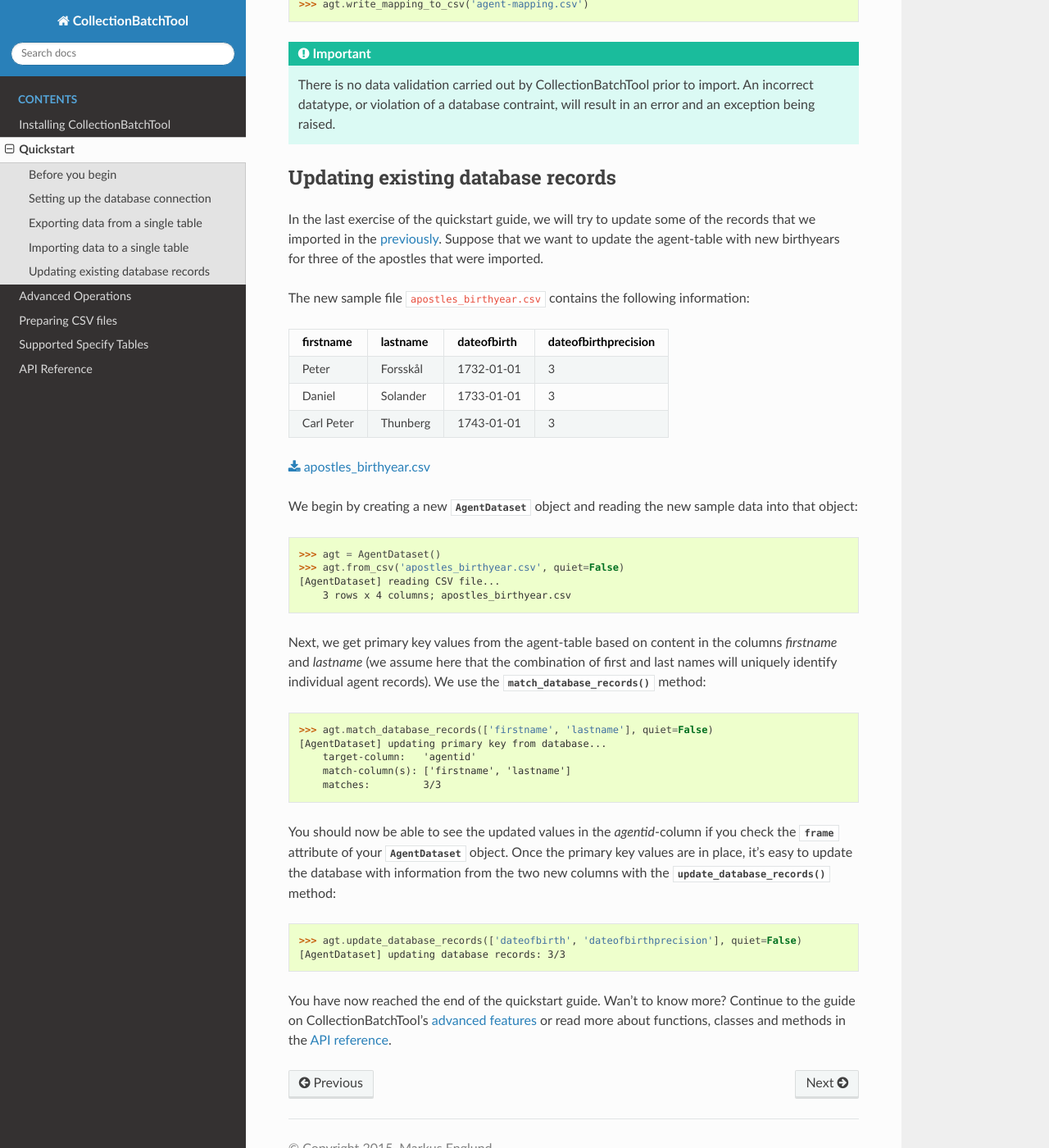
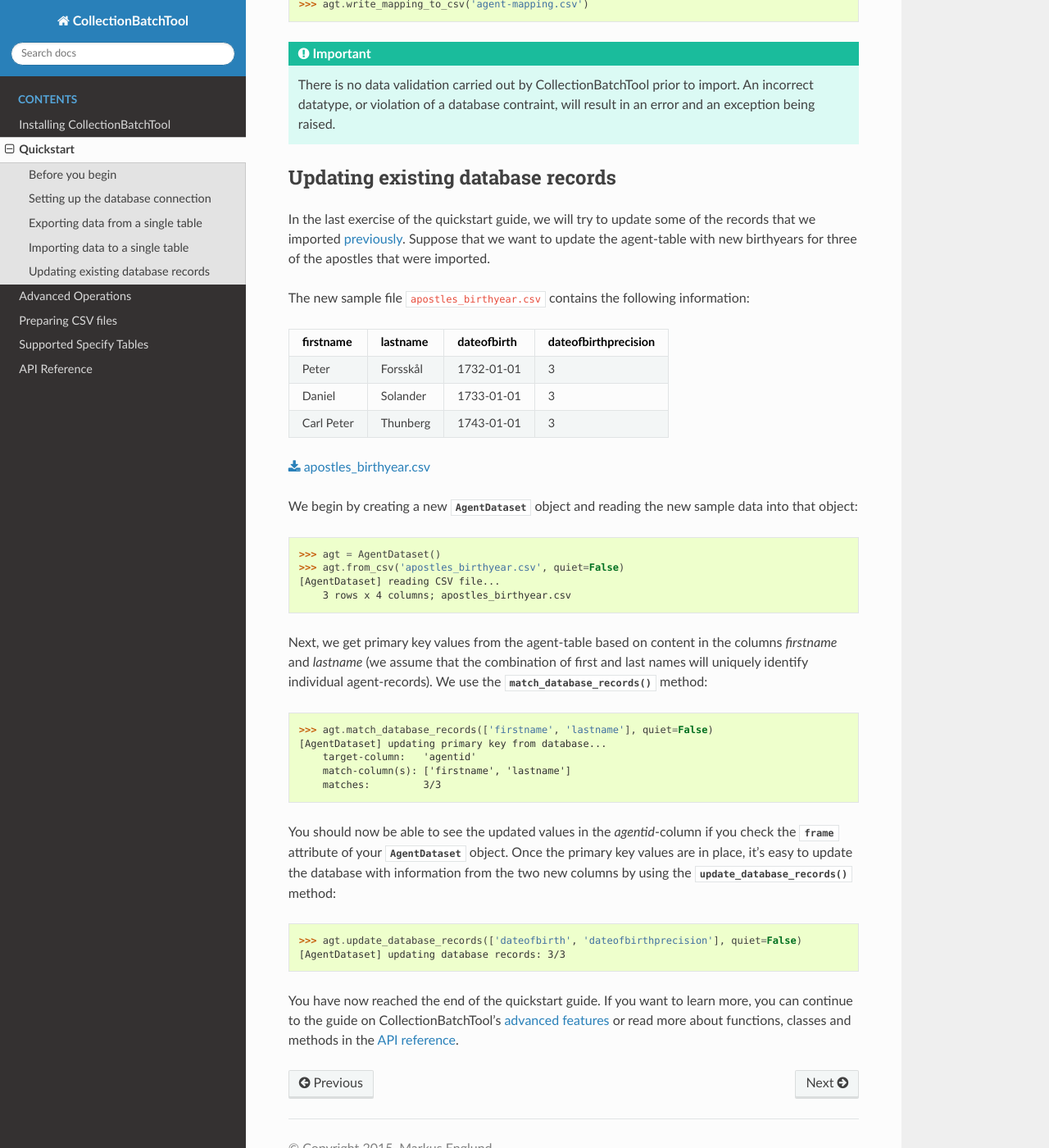
Before and after one commit to Python3pkg/CollectionBatchTool, a Sphinx documentation site: the page built from docs/source/collectionbatchtool/quickstart.rst, in a window 1280 px wide and 1400 px high, scrolled down 4691 px. Shown: the whole window at 82% size. Built offline with Sphinx 7.4.7 and the Read the Docs theme 2.0.0, drawn with Linux system fonts in a browser that asks for light colours; the version number could not be read and is left out; some of the changed text lies outside the part shown.

Commit message:
Edit text

```diff
--- a/docs/source/collectionbatchtool/quickstart.rst
+++ b/docs/source/collectionbatchtool/quickstart.rst
@@ -237,8 +237,8 @@
 that was imported to the database.
 
 Now, let's try to upload the dataset again. As you should notice, none of the
-records gets inserted into the database this time. The reason is the new
-values in the *agentid*-column. Only records where the primary key is missing
+records were inserted into the database this time. The reason is the new
+values in the *agentid*-column. Only records that lack a primary key value
 will get uploaded to the database.
 
 Finally, we can use the :meth:`~TableDataset.write_mapping_to_csv` method
@@ -260,7 +260,7 @@
 ----------------------------------
 
 In the last exercise of the quickstart guide, we will try to update some of
-the records that we imported in the :ref:`previously <importing-table-data>`.
+the records that we imported :ref:`previously <importing-table-data>`.
 Suppose that we want to update the agent-table with new birthyears for three of
 the apostles that were imported.
 
@@ -284,8 +284,8 @@
         3 rows x 4 columns; apostles_birthyear.csv
 
 Next, we get primary key values from the agent-table based on content in the
-columns *firstname* and *lastname* (we assume here that the combination of first
-and last names will uniquely identify individual agent records). We use the
+columns *firstname* and *lastname* (we assume that the combination of first
+and last names will uniquely identify individual agent-records). We use the
 :meth:`~TableDataset.match_database_records` method:
 
 .. code-block:: pycon
@@ -300,7 +300,7 @@
 if you check the :attr:`~TableDataset.frame` attribute of your
 :class:`AgentDataset` object.
 Once the primary key values are in place, it's easy to update the database
-with information from the two new columns with the
+with information from the two new columns by using the
 :meth:`~TableDataset.update_database_records` method:
 
 .. code-block:: pycon
@@ -309,7 +309,7 @@
     [AgentDataset] updating database records: 3/3
 
 
-You have now reached the end of the quickstart guide. Wan't to know more?
-Continue to the guide on CollectionBatchTool's
+You have now reached the end of the quickstart guide. If you want to learn more,
+you can continue to the guide on CollectionBatchTool's
 :ref:`advanced features <advanced-operations>` or read more about functions,
 classes and methods in the :ref:`API reference<api>`.
```
Also changed, not shown: other parts of docs/source/collectionbatchtool/quickstart.rst (+1 -1 lines).
